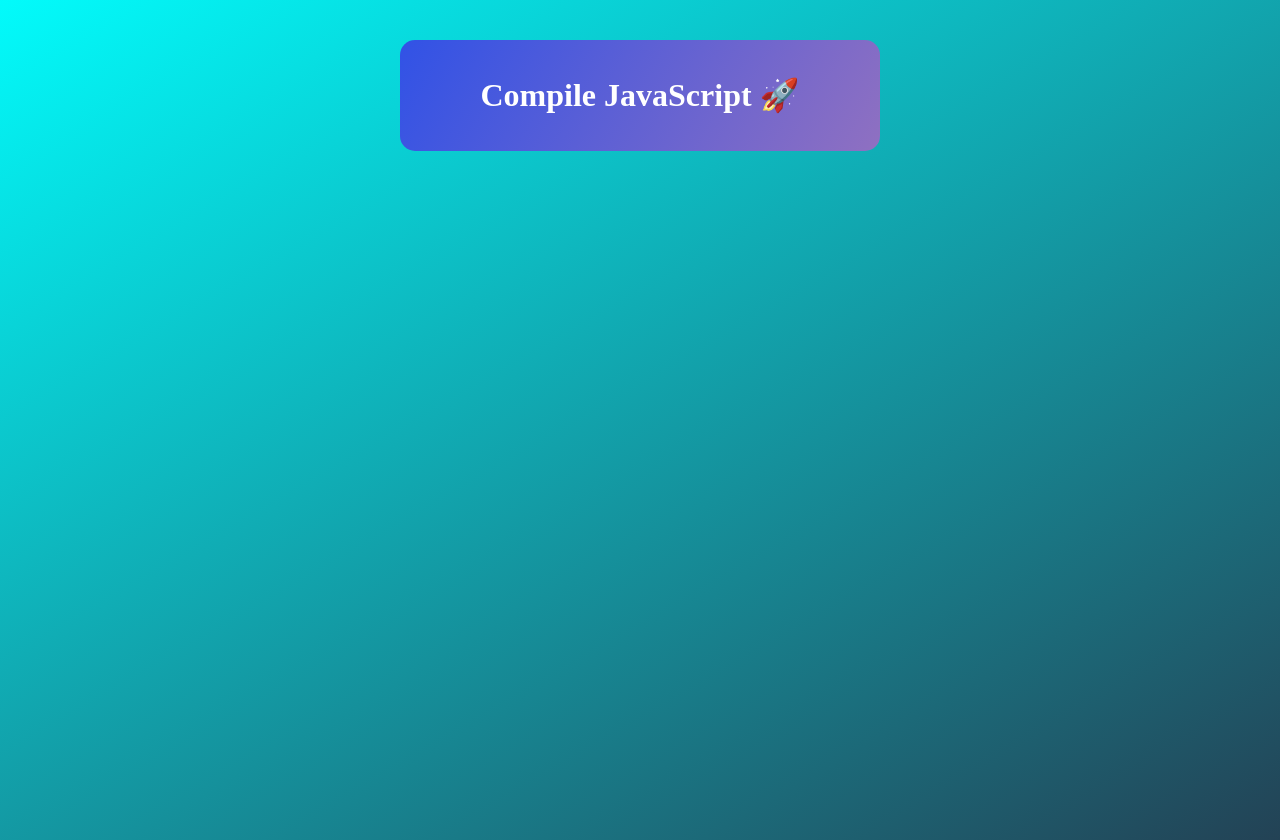
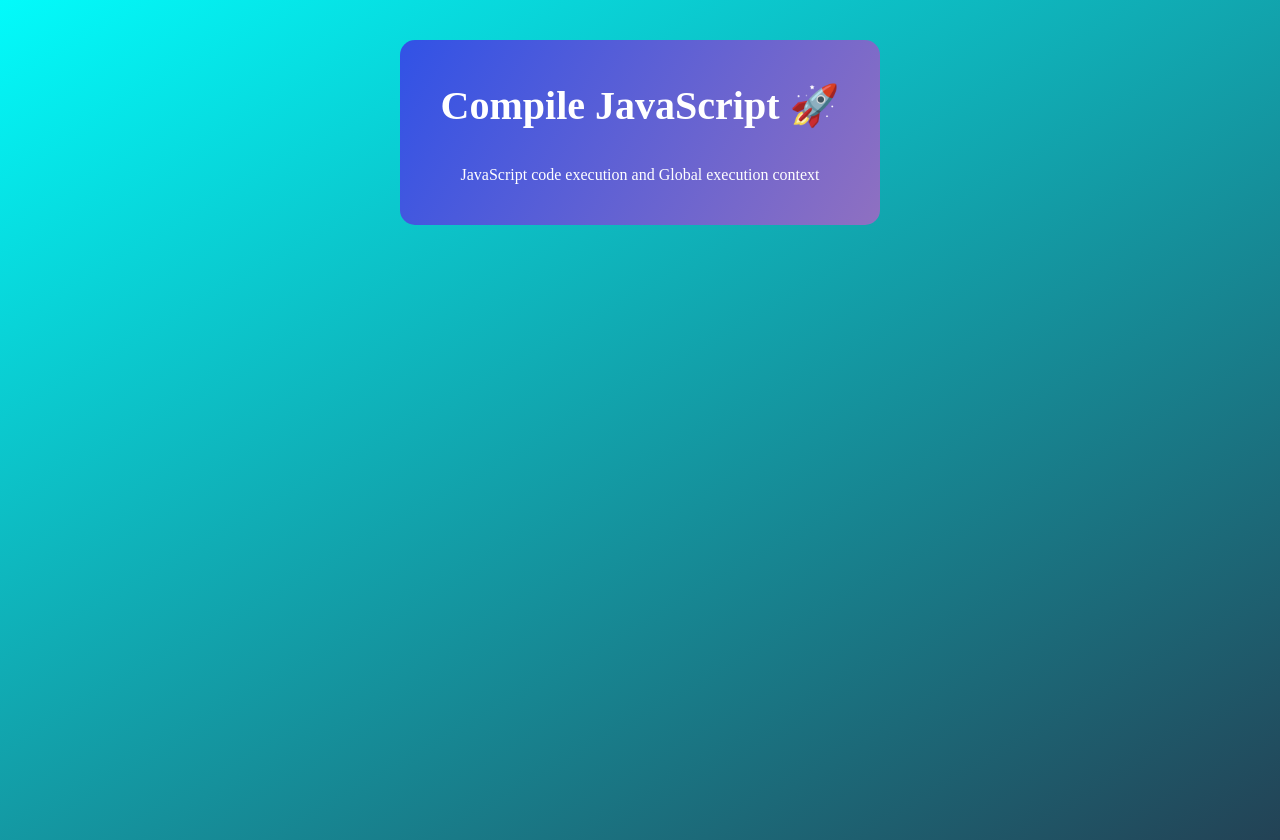
Before and after one commit to ashucj17/CompileJS, a website built with Vite: page index.html in a window 1280 px wide. Built offline with nearby package versions, Linux system fonts and the light colour scheme.

Commit message:
list item

```diff
--- a/index.html
+++ b/index.html
@@ -8,7 +8,14 @@
     <title>Compile JavaScript</title>
   </head>
   <body>
-    <div id="app"><h1>Compile JavaScript &#128640 </h1></div>
+    <div id="app">
+      <h1>Compile JavaScript &#128640 </h1>
+      <ul>
+        <li>
+          <a href="/modules/execution.js">JavaScript code execution and Global execution context</a>
+        </li>
+      </ul>
+    </div>
     <script type="module" src="main.js"></script>
   </body>
 </html>
--- a/style.css
+++ b/style.css
@@ -15,3 +15,21 @@ body{
     color: #fff;
     padding: 15px;
 }
+
+h1{
+    font-size: 40px;
+}
+
+a{
+    text-decoration: none;
+    color: #fff;
+}
+
+ul{
+    padding: 10px;
+}
+
+li{
+    text-align: center;
+list-style: none;
+}
```
Also changed, not shown: modules/execution.js (added).
